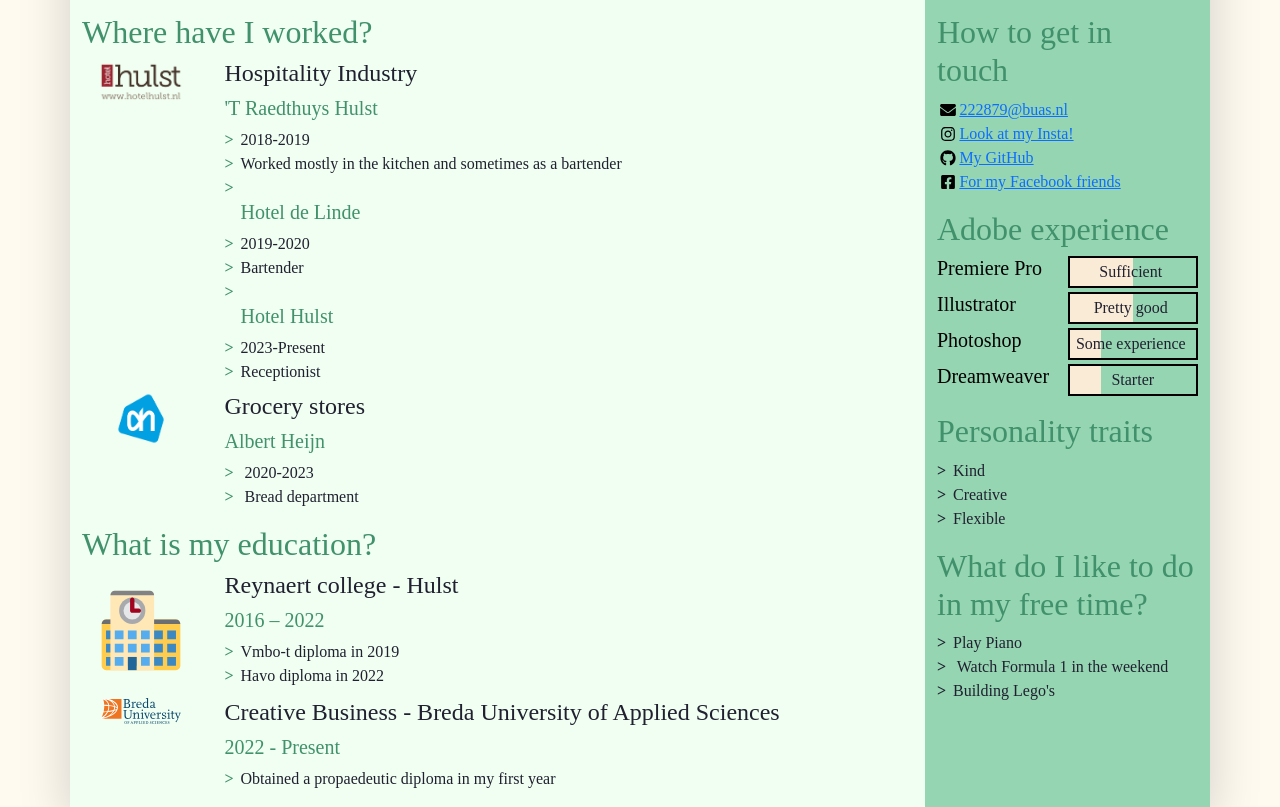
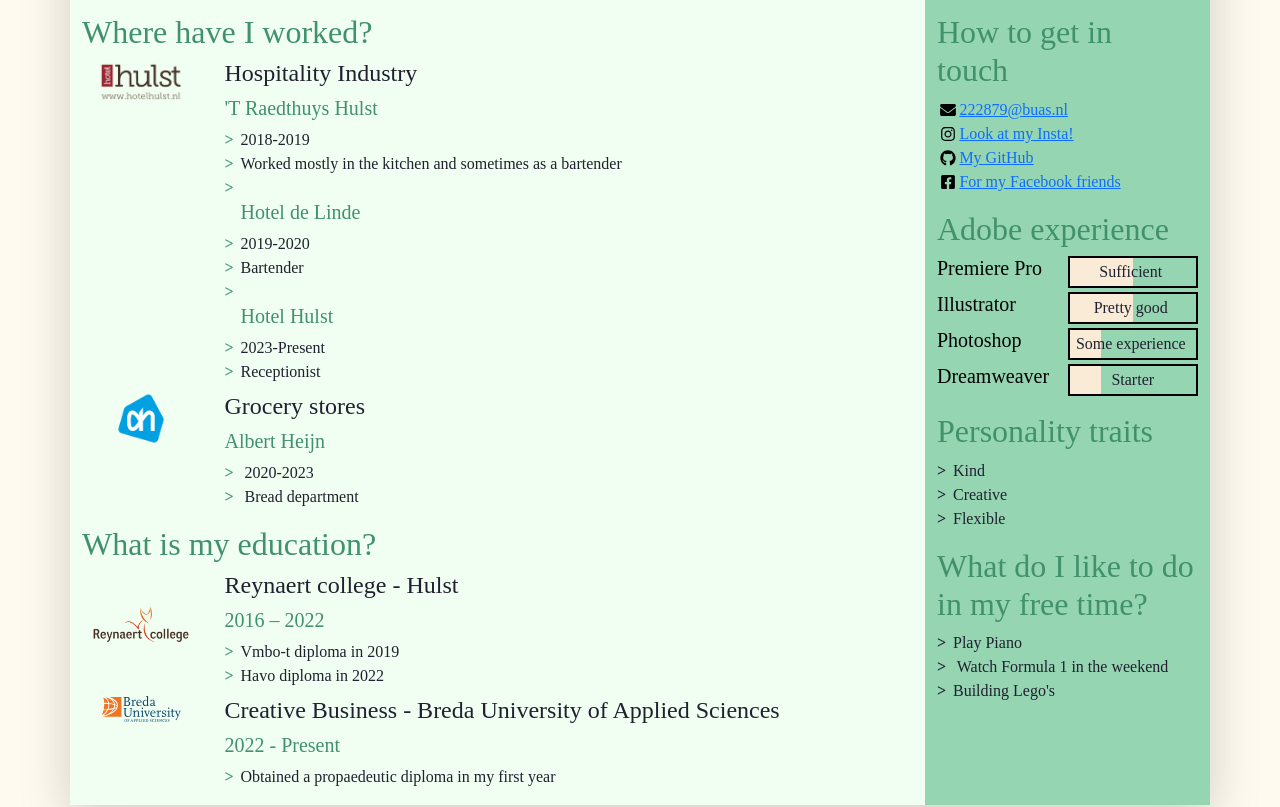
Before and after one commit to RebeccaNeve/Resume, a plain HTML site: page index.html in a window 1280 px wide. Shown: the part 195-1002 px from the top of the page. Drawn offline with nearby package versions, Linux system fonts and the light colour scheme; a web font is replaced by a local one.

Commit message:
logo change

```diff
--- a/index.html
+++ b/index.html
@@ -136,7 +136,7 @@
               <!-- Top item in education. And by "top", I mean a Bachelor in Creative Business at BUas. -->
               <li class="biography-item row mb-2">
                 <div class="logo-container col-3 col-sm-2 col-md-3 col-lg-2">
-                  <img class="biography-logo mw-100 d-block mx-auto" src="images/schools/school.svg" alt="School logo" width="120">
+                  <img class="biography-logo mw-100 d-block mx-auto" src="images/schools/reynaert.png" alt="School logo" width="120">
                 </div>
                 <div class="biography-contents col-9 col-sm-10 col-md-9 col-lg-10">
                   <h4>Reynaert college - Hulst</h4>
```
Also changed, not shown: images/schools/reynaert.png (added).
